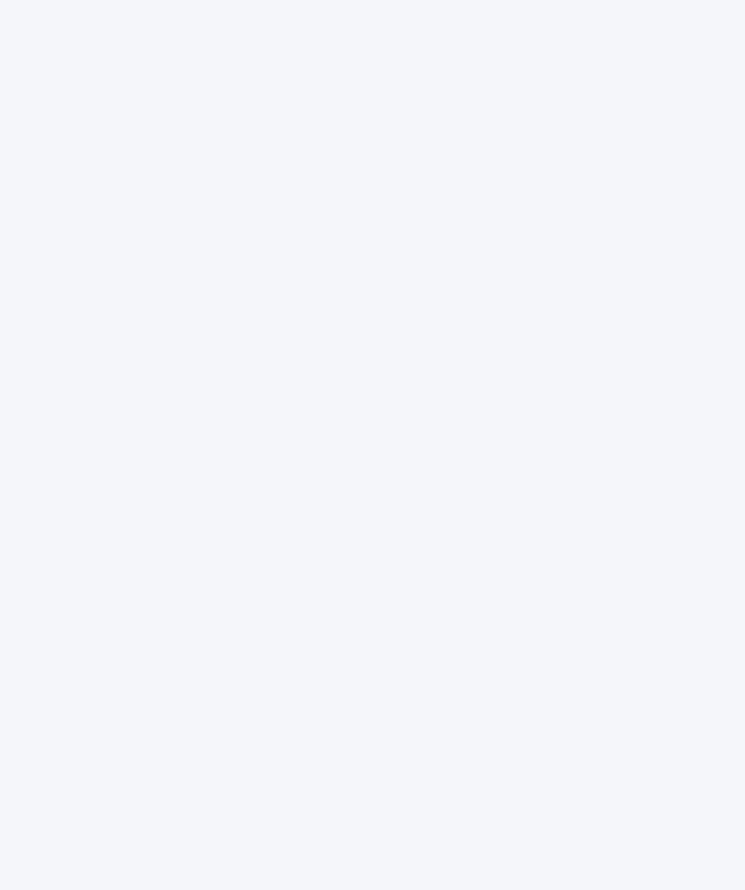
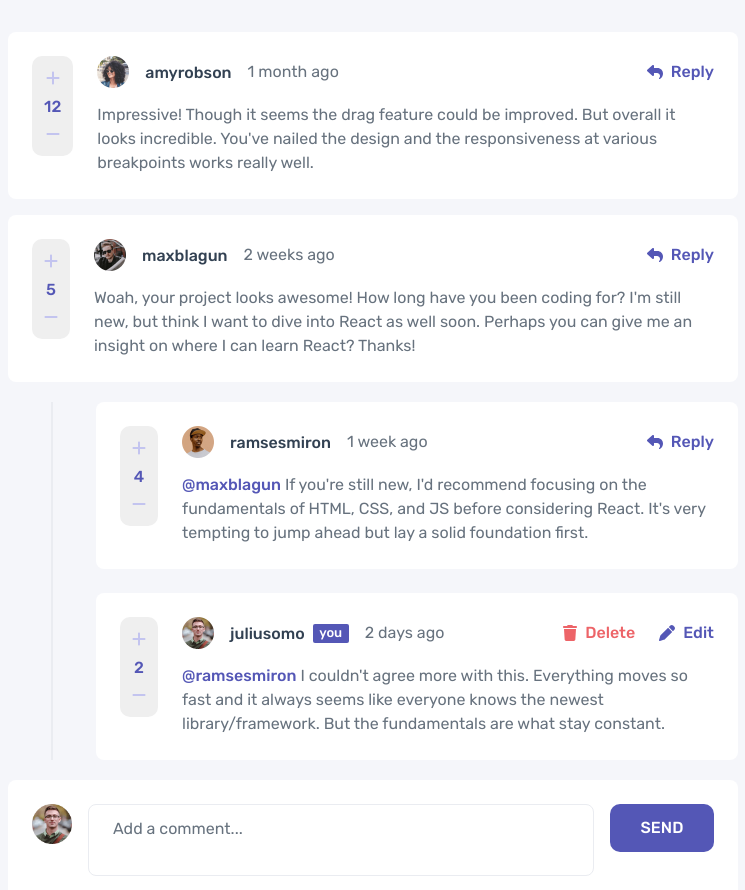
Before and after one commit to valvrauu/interactive-comments-section, a React (Create React App) app: page / in a window 1280 px wide. Shown: the top 890 px of the page, without its empty margins (267-1012 px from the left). Before the commit the page ends 800 px from the top, so only its background shows below. Built offline with nearby package versions, Linux system fonts and the light colour scheme.

Commit message:
feat(app): add context providers and components

```diff
--- a/src/App.js
+++ b/src/App.js
@@ -1,3 +1,21 @@
-function App() { }
+import { CommentsProvider } from './contexts/CommentsContext';
+import { CurrentUserProvider } from './contexts/CurrentUserContext';
+import ListComments from './components/ListComments';
+import AddComment from './components/AddComment';
+
+function App() {
+  return (
+    <div className="App">
+      <main>
+        <CommentsProvider>
+          <CurrentUserProvider>
+            <ListComments />
+            <AddComment />
+          </CurrentUserProvider>
+        </CommentsProvider>
+      </main>
+    </div>
+  );
+}
 
 export default App;
```
